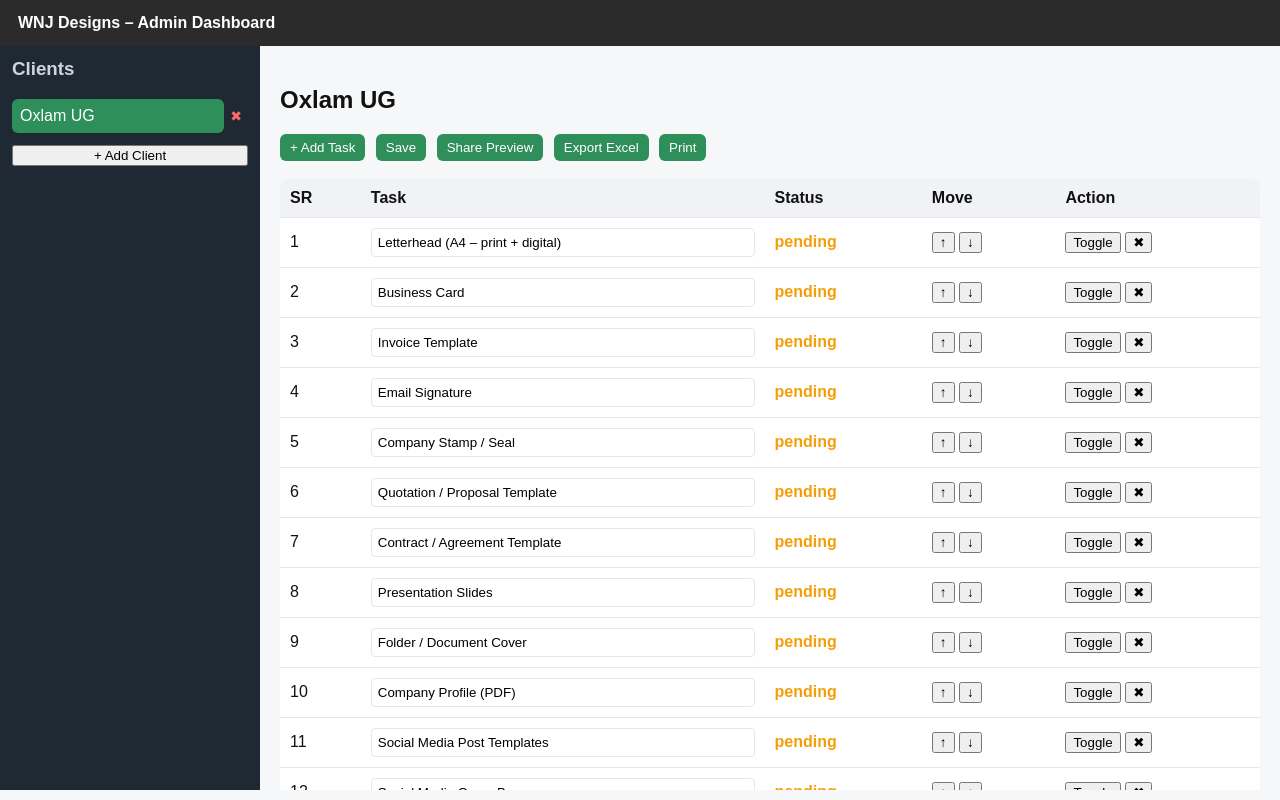
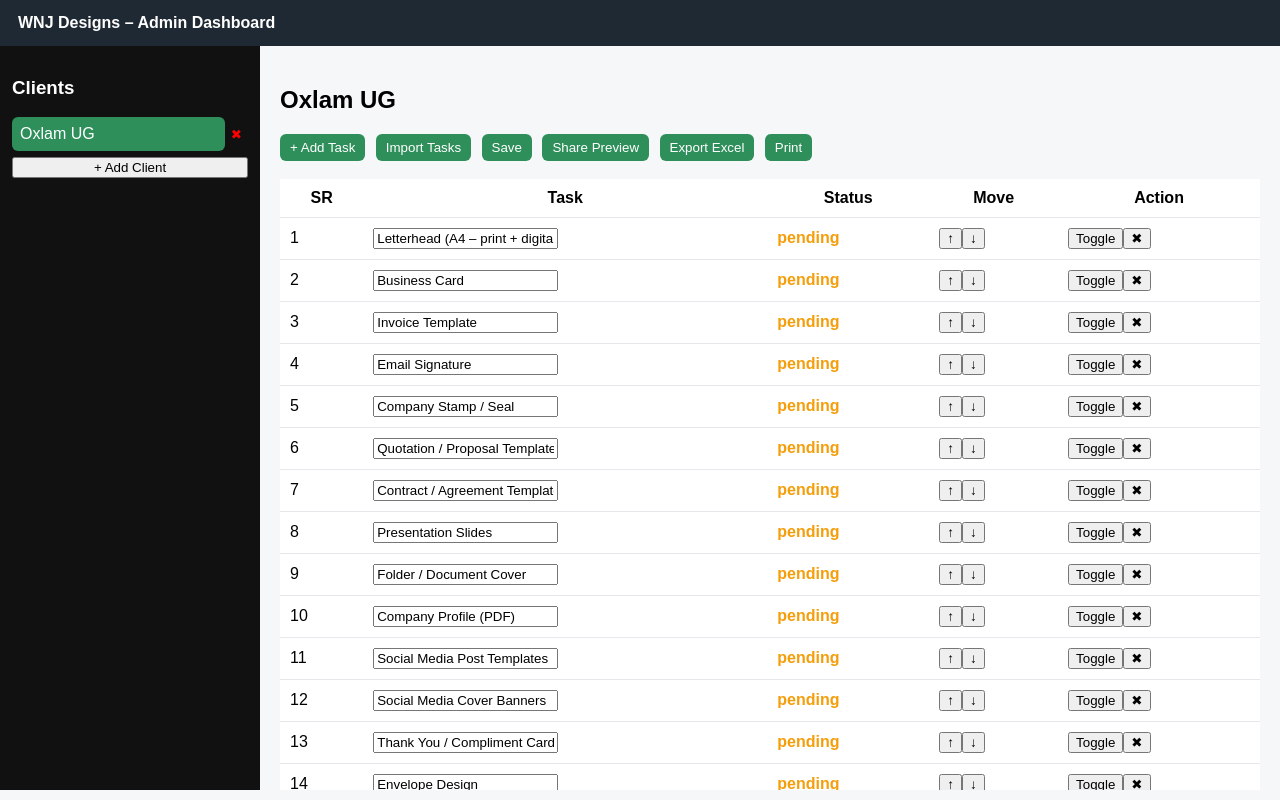
Before and after one commit to wnjaisys-code/WNJ-Tasks, a plain HTML site: page index.html in a window 1280 px wide. Drawn offline with Linux system fonts and the light colour scheme.

Commit message:
Update index.html

```diff
--- a/index.html
+++ b/index.html
@@ -6,104 +6,40 @@
 <meta name="viewport" content="width=device-width, initial-scale=1.0">
 
 <style>
-/* ================= THEME ================= */
 :root{
-  --primary:#2f8f5b;      /* vintage green */
-  --secondary:#2b2b2b;    /* dark gray */
-  --accent:#e5e7eb;       /* light gray */
-  --bg:#f6f7f9;           /* soft background */
-  --danger:#d64545;
+  --primary:#2f8f5b;
+  --secondary:#1f2933;
+  --accent:#e5e7eb;
+  --bg:#f6f7f9;
 }
+*{box-sizing:border-box;font-family:Arial,Helvetica,sans-serif}
+body{margin:0;background:var(--bg)}
+header{background:var(--secondary);color:#fff;padding:14px 18px;font-weight:bold}
 
-/* ================= GLOBAL ================= */
-*{box-sizing:border-box;font-family:Arial,Helvetica,sans-serif}
-body{margin:0;background:var(--bg);color:#111}
-header{
-  background:var(--secondary);
-  color:#fff;
-  padding:14px 18px;
-  font-weight:bold;
-}
+#app{display:flex;height:calc(100vh - 56px)}
+#sidebar{width:260px;background:#111;color:#fff;padding:12px}
+.client-row{display:flex;justify-content:space-between;align-items:center}
+.client{padding:8px;border-radius:6px;cursor:pointer;flex:1}
+.client.active,.client:hover{background:var(--primary)}
+.client-del{background:none;border:none;color:red;cursor:pointer}
 
-/* ================= LAYOUT ================= */
-#app{display:flex;height:calc(100vh - 56px)}
-#sidebar{
-  width:260px;
-  background:#1f2933;
-  color:#fff;
-  padding:12px;
-}
-#sidebar h3{margin-top:0;color:#d1d5db}
-
-.client-row{
-  display:flex;
-  align-items:center;
-  justify-content:space-between;
-  margin-bottom:4px;
-}
-.client{
-  padding:8px;
-  border-radius:6px;
-  cursor:pointer;
-  flex:1;
-}
-.client.active,.client:hover{
-  background:var(--primary);
-}
-.client-del{
-  background:none;
-  border:none;
-  color:#ff6b6b;
-  cursor:pointer;
-  font-size:14px;
-}
-
-#main{
-  flex:1;
-  padding:20px;
-  overflow:auto;
-}
-
-/* ================= CONTROLS ================= */
+#main{flex:1;padding:20px;overflow:auto}
 .controls button{
   margin-right:6px;
   padding:6px 10px;
   border:none;
   border-radius:6px;
-  cursor:pointer;
   background:var(--primary);
   color:#fff;
+  cursor:pointer;
 }
-.controls button:hover{opacity:.9}
 
-/* ================= TABLE ================= */
-table{
-  width:100%;
-  border-collapse:collapse;
-  background:#fff;
-  border-radius:8px;
-  overflow:hidden;
-}
-th{
-  background:#f0f2f5;
-  text-align:left;
-}
-th,td{
-  padding:10px;
-  border-bottom:1px solid var(--accent);
-}
+table{width:100%;border-collapse:collapse;background:#fff}
+th,td{padding:10px;border-bottom:1px solid var(--accent)}
 tr.done td{color:var(--primary)}
 .status.pending{color:#f59e0b;font-weight:bold}
 .status.done{color:var(--primary);font-weight:bold}
 
-input{
-  width:100%;
-  border:1px solid var(--accent);
-  padding:6px;
-  border-radius:4px;
-}
-
-/* ================= PRINT ================= */
 @media print{
   #sidebar,.controls,button{display:none}
 }
@@ -116,19 +52,18 @@ input{
 
 <div id="app">
 
-<!-- SIDEBAR -->
 <aside id="sidebar">
   <h3>Clients</h3>
   <div id="clients"></div>
-  <button onclick="addClient()" style="width:100%;margin-top:8px;">+ Add Client</button>
+  <button onclick="addClient()" style="width:100%;margin-top:6px;">+ Add Client</button>
 </aside>
 
-<!-- MAIN -->
 <main id="main">
   <h2 id="title"></h2>
 
   <div class="controls">
     <button onclick="addTask()">+ Add Task</button>
+    <button onclick="importTasks()">Import Tasks</button>
     <button onclick="save()">Save</button>
     <button onclick="share()">Share Preview</button>
     <button onclick="exportExcel()">Export Excel</button>
@@ -154,7 +89,6 @@ input{
 </div>
 
 <script>
-/* ================= DEFAULT TASKS ================= */
 const DEFAULT_TASKS=[
 "Letterhead (A4 – print + digital)","Business Card","Invoice Template","Email Signature",
 "Company Stamp / Seal","Quotation / Proposal Template","Contract / Agreement Template",
@@ -166,7 +100,6 @@ const DEFAULT_TASKS=[
 "ID Card","Lanyard","Office Signage","Packaging Design"
 ];
 
-/* ================= STATE ================= */
 const url=new URL(location.href);
 const previewClient=url.searchParams.get("preview");
 const isPreview=!!previewClient;
@@ -179,16 +112,19 @@ let data=JSON.parse(localStorage.getItem("wnj"))||{
   }
 };
 
+if(data.clients["Oxlam UG"] && data.clients["Oxlam UG"].tasks.length===0){
+  data.clients["Oxlam UG"].tasks=DEFAULT_TASKS.map(t=>({name:t,status:"pending"}));
+  localStorage.setItem("wnj",JSON.stringify(data));
+}
+
 let current=isPreview?previewClient:"Oxlam UG";
 
-/* ================= PREVIEW LOCK ================= */
 if(isPreview){
   document.getElementById("sidebar").remove();
   document.querySelector(".controls").remove();
   document.querySelectorAll(".admin-only").forEach(e=>e.remove());
 }
 
-/* ================= CLIENT LIST ================= */
 function renderClients(){
   if(isPreview) return;
   clients.innerHTML="";
@@ -215,39 +151,46 @@ function renderClients(){
   });
 }
 
-/* ================= RENDER TASKS ================= */
 function render(){
   title.textContent=current;
   tasks.innerHTML="";
   data.clients[current].tasks.forEach((t,i)=>{
     const tr=document.createElement("tr");
     if(t.status==="done") tr.classList.add("done");
-
     tr.innerHTML=`
       <td>${i+1}</td>
       <td>${isPreview?t.name:`<input value="${t.name}" onchange="editTask(${i},this.value)">`}</td>
       <td class="status ${t.status}">${t.status}</td>
       ${isPreview?"":`
-      <td>
-        <button onclick="moveUp(${i})">↑</button>
-        <button onclick="moveDown(${i})">↓</button>
-      </td>
-      <td>
-        <button onclick="toggle(${i})">Toggle</button>
-        <button onclick="delTask(${i})">✖</button>
-      </td>`}
+      <td><button onclick="moveUp(${i})">↑</button><button onclick="moveDown(${i})">↓</button></td>
+      <td><button onclick="toggle(${i})">Toggle</button><button onclick="delTask(${i})">✖</button></td>`}
     `;
     tasks.appendChild(tr);
   });
   renderClients();
 }
 
-/* ================= TASK ACTIONS ================= */
 function addTask(){
   const t=prompt("Task name");
   if(!t) return;
   data.clients[current].tasks.push({name:t,status:"pending"});
   save();render();
+}
+function importTasks(){
+  const input=document.createElement("input");
+  input.type="file";
+  input.accept=".csv,.txt";
+  input.onchange=()=>{
+    const file=input.files[0];
+    const reader=new FileReader();
+    reader.onload=e=>{
+      e.target.result.split(/\r?\n/).map(l=>l.trim()).filter(Boolean)
+      .forEach(t=>data.clients[current].tasks.push({name:t,status:"pending"}));
+      save();render();
+    };
+    reader.readAsText(file);
+  };
+  input.click();
 }
 function editTask(i,v){data.clients[current].tasks[i].name=v;save();}
 function toggle(i){
@@ -256,9 +199,10 @@ function toggle(i){
   save();render();
 }
 function delTask(i){
-  if(!confirm("Delete task?")) return;
-  data.clients[current].tasks.splice(i,1);
-  save();render();
+  if(confirm("Delete task?")){
+    data.clients[current].tasks.splice(i,1);
+    save();render();
+  }
 }
 function moveUp(i){
   if(i===0) return;
@@ -272,8 +216,6 @@ function moveDown(i){
   [a[i+1],a[i]]=[a[i],a[i+1]];
   save();render();
 }
-
-/* ================= CLIENT ACTIONS ================= */
 function addClient(){
   const n=prompt("Client name");
   if(!n||data.clients[n]) return;
@@ -281,40 +223,28 @@ function addClient(){
   current=n;
   save();render();
 }
-
 function deleteClient(name){
   const auth=prompt(`Type client name "${name}" to confirm delete`);
-  if(auth!==name){
-    alert("Authorization failed");
-    return;
-  }
+  if(auth!==name) return alert("Authorization failed");
   delete data.clients[name];
   current=Object.keys(data.clients)[0]||"";
   save();render();
 }
-
-/* ================= SAVE / SHARE / EXPORT ================= */
 function save(){localStorage.setItem("wnj",JSON.stringify(data));}
-
 function share(){
   const link=location.origin+location.pathname+"?preview="+encodeURIComponent(current);
   navigator.clipboard.writeText(link);
   alert("Preview link copied");
 }
-
 function exportExcel(){
   let csv="SR,Task,Status\n";
-  data.clients[current].tasks.forEach((t,i)=>{
-    csv+=`${i+1},"${t.name}","${t.status}"\n`;
-  });
-  const blob=new Blob([csv],{type:"text/csv"});
+  data.clients[current].tasks.forEach((t,i)=>csv+=`${i+1},"${t.name}","${t.status}"\n`);
   const a=document.createElement("a");
-  a.href=URL.createObjectURL(blob);
-  a.download=current.replace(/\s+/g,"_")+"_Tasks.xlsx";
+  a.href=URL.createObjectURL(new Blob([csv],{type:"text/csv"}));
+  a.download=current+"_Tasks.xlsx";
   a.click();
 }
 
-/* ================= INIT ================= */
 render();
 </script>
 
```
